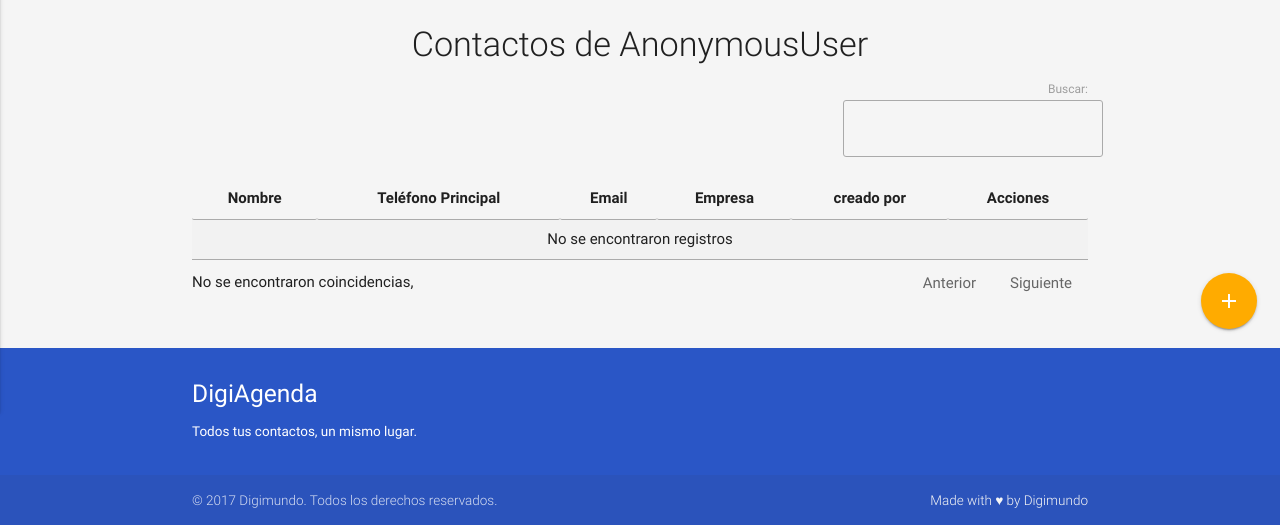
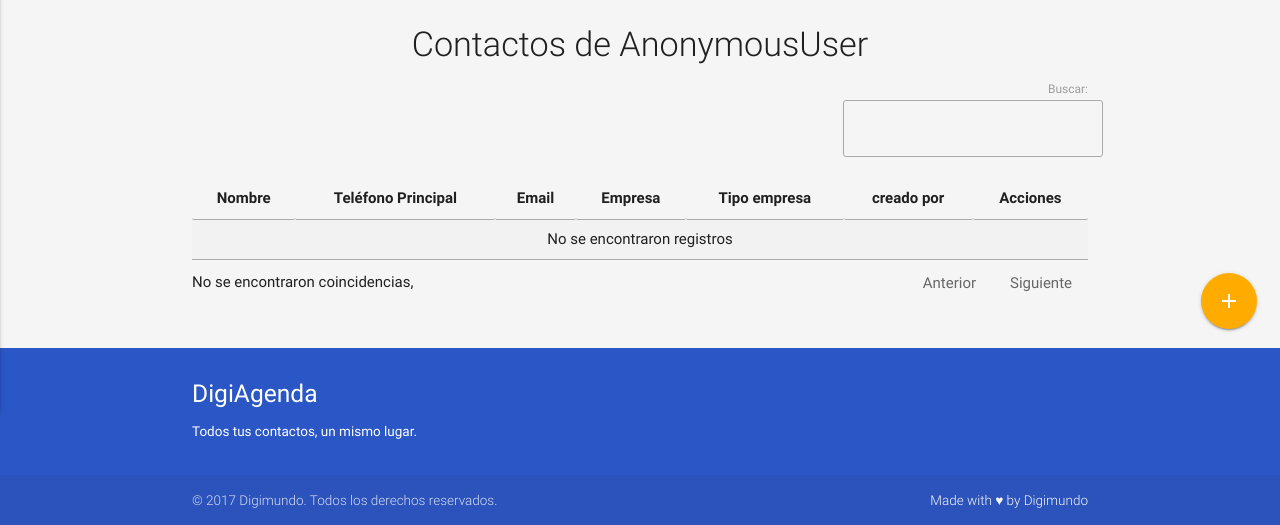
Before and after one commit to DigimundoTesca/diary-cloud, a Django app: template contacts/templates/contactos/contactos.html in a window 1280 px wide. Shown: the part 448-973 px from the top of the page. Run offline with Django 3.2, Linux system fonts and the light colour scheme; the template is opened without the code that fills it, so the values that code supplies are empty; some libraries are stand-ins or nearby versions.

Commit message:
Modificado admin, models y template de contactos para agregar tipo de empresa a la tabla

```diff
--- a/contacts/admin.py
+++ b/contacts/admin.py
@@ -1,10 +1,14 @@
 from django.contrib import admin
-from .models import Contacto, Telefono
+from .models import Contacto, Telefono, Empresa
 
 
 class TelefonoAdmin(admin.TabularInline):
     model = Telefono
     extra = 0
+
+@admin.register(Empresa)
+class EmpresaAdmin(admin.ModelAdmin):
+        list_display = ('id', 'nombre', 'giro','tipo',)
 
 
 @admin.register(Contacto)
--- a/contacts/templates/contactos/contactos.html
+++ b/contacts/templates/contactos/contactos.html
@@ -19,6 +19,7 @@
       <th>Teléfono Principal</th>
       <th>Email</th>
       <th>Empresa</th>
+      <th>Tipo empresa</th>
       <th>creado por</th>
       <th>Acciones</th>
     </thead>
@@ -29,6 +30,20 @@
         <td>{{ contacto.telefono_principal }}</td>
         <td>{{ contacto.email }}</td>
         <td>{{ contacto.empresa }}</td>
+        <td>
+
+          {% if contacto.empresa.tipo == "FUE" %}
+                  <i class="material-icons">whatshot</i>
+           {% elif contacto.empresa.tipo == "AGU" %}
+                  <i class="material-icons">opacity</i>
+           {% elif contacto.empresa.tipo == "TIE" %}
+                  <i class="material-icons">terrain</i>
+           {% elif contacto.empresa.tipo == "AIR" %}
+                  <i class="material-icons">toys</i>
+           {% else %}
+                 <h4>'retail'</h4>
+           {% endif %}
+        </td>
         <td>{{ contacto.usuario }}</td>
         <td class="td-icons-container">
           <span class="icon-container"><i class="material-icons icon-info">info_outline</i></span>
```
Also changed, not shown: contacts/models.py (+10 -10 lines).
